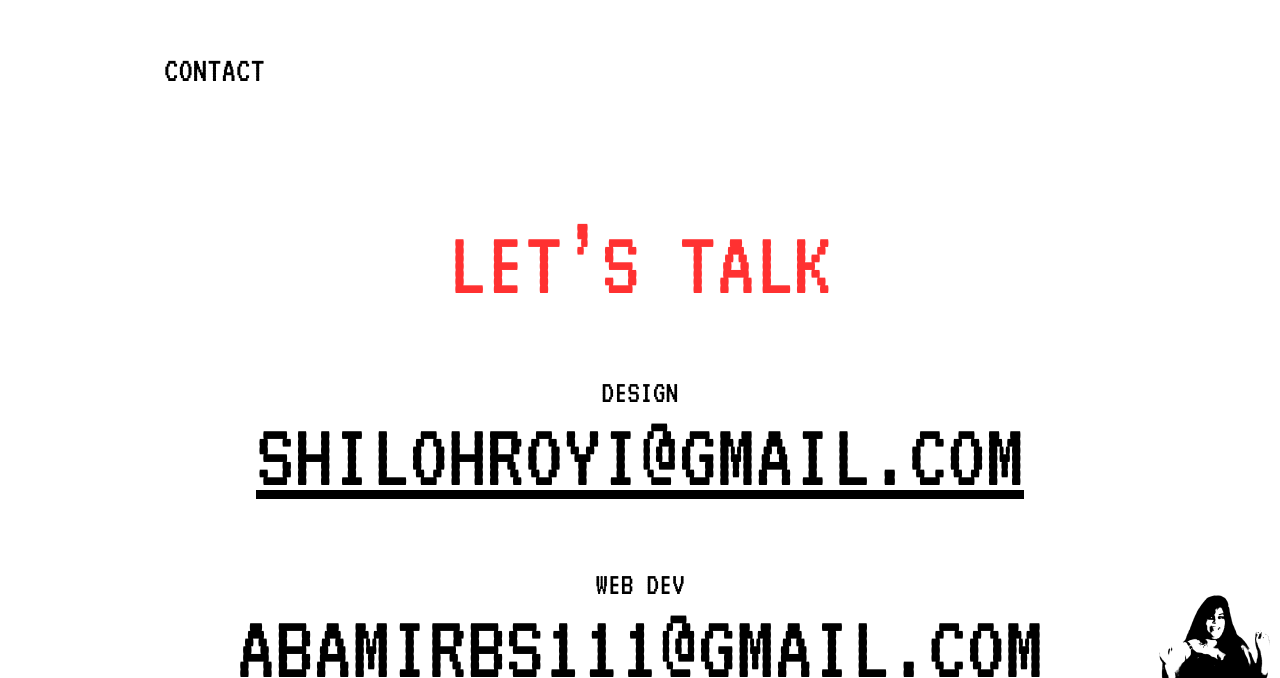
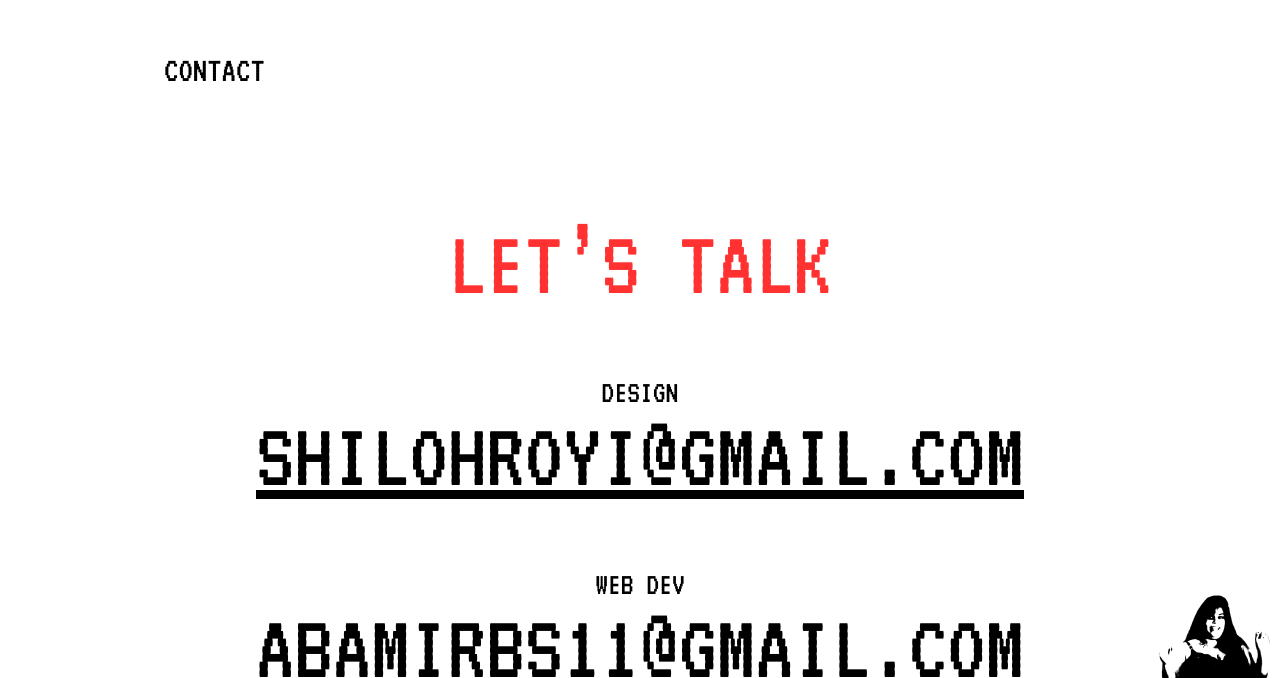
Before and after one commit to beargreenholtz/hayota-site-frontend, a React (Create React App) app: page /Contact in a window 1280 px wide. Shown: the part 122-800 px from the top of the page. Built offline with nearby package versions, Linux system fonts and the light colour scheme.

Commit message:
add metadata

```diff
--- a/public/index.html
+++ b/public/index.html
@@ -1,14 +1,12 @@
 <!DOCTYPE html>
 <html lang="en">
   <head>
-    <meta charset="utf-8" />
+    <meta charset="utf-8" property=”og:image”
+    content=”https://i.imgur.com/tayL7CR.jpg"/>
     <link rel="icon" href="%PUBLIC_URL%/favicon.ico" />
     <meta name="viewport" content="width=device-width, initial-scale=1" />
     <meta name="theme-color" content="#000000" />
-    <meta
-      name="description"
-      content="Web site created using create-react-app"
-    />
+    <meta name="description" content="A creative website design studio." />
     <link rel="apple-touch-icon" href="%PUBLIC_URL%/logo192.png" />
     <!--
       manifest.json provides metadata used when your web app is installed on a
@@ -24,7 +22,7 @@
       work correctly both with client-side routing and a non-root public URL.
       Learn how to configure a non-root public URL by running `npm run build`.
     -->
-    <title>React App</title>
+    <title>Hayota Studio</title>
   </head>
   <body>
     <noscript>You need to enable JavaScript to run this app.</noscript>
--- a/src/components/containers/About/About.view.tsx
+++ b/src/components/containers/About/About.view.tsx
@@ -66,7 +66,7 @@ and developers who love nothing more than bringing ideas to life in unique and u
                 Web Developer
               </span>
               <span className={classes['teamInfo__container--text']}>
-                abamirbs111@gmail.com
+                abamirbs11@gmail.com
               </span>
             </div>
             <div className={classes['teamInfo__container']}>
--- a/src/components/containers/Contact/Contact.view.tsx
+++ b/src/components/containers/Contact/Contact.view.tsx
@@ -24,7 +24,7 @@ const ContactView: React.FC<IProps> = (props: React.PropsWithChildren<IProps>) =
           </div>
           <div className={classes['emailContainer']}>
             <p>WEB DEV</p>
-            <a>ABAMIRBS111@GMAIL.COM</a>
+            <a>ABAMIRBS11@GMAIL.COM</a>
             <a>BEARGREENHOLTZ@GMAIL.COM</a>
           </div>
         </div>
```
Also changed, not shown: 1 other file (tests, documents, lock files or other folders).
